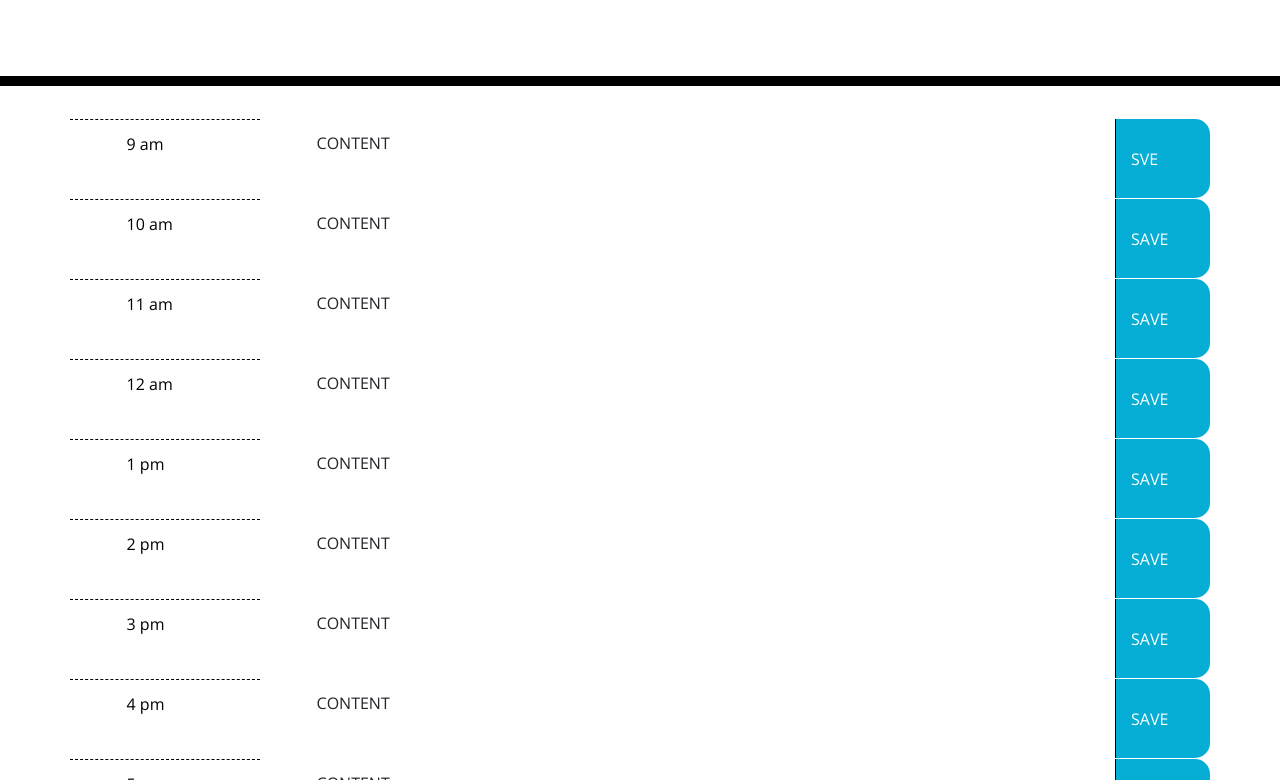
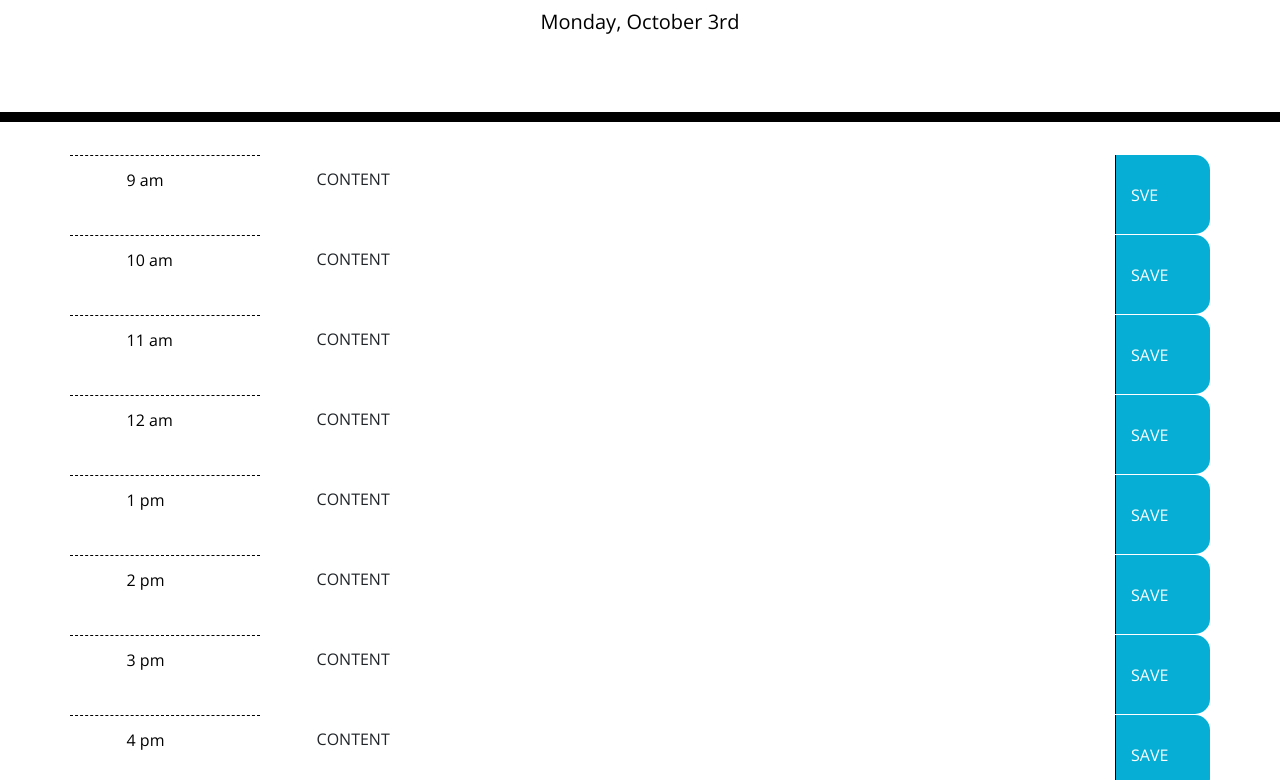
Before and after one commit to Kokkonut/Work-Day-Scheduler, a plain HTML site: page index.html in a window 1280 px wide. Shown: the part 182-962 px from the top of the page. Drawn offline with nearby package versions, Linux system fonts and the light colour scheme.

Commit message:
added time to Jumbotron

```diff
--- a/assets/scripts/script.js
+++ b/assets/scripts/script.js
@@ -0,0 +1,3 @@
+// Date for Jumbotron
+var today = moment().format("dddd, MMMM Do");
+$('#currentDay').text(today);
--- a/index.html
+++ b/index.html
@@ -20,6 +20,7 @@
     />
     <link rel="stylesheet" href="./assets/styles/style.css" />
     <title>Work Day Scheduler</title>
+
   </head>
 
   <body>
@@ -144,5 +145,6 @@
 
     <script src="https://cdnjs.cloudflare.com/ajax/libs/jquery/3.2.1/jquery.min.js"></script>
     <script src="https://cdnjs.cloudflare.com/ajax/libs/moment.js/2.24.0/moment.min.js"></script>
+    <script src="./assets/scripts/script.js"></script>
   </body>
 </html>
```
